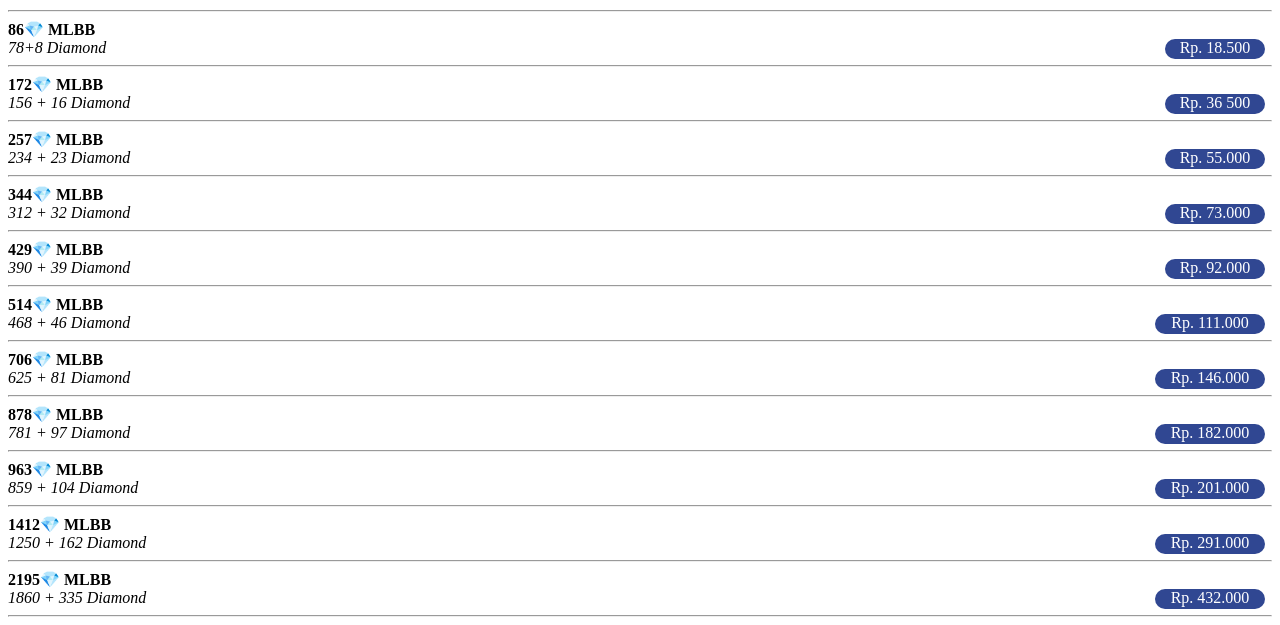
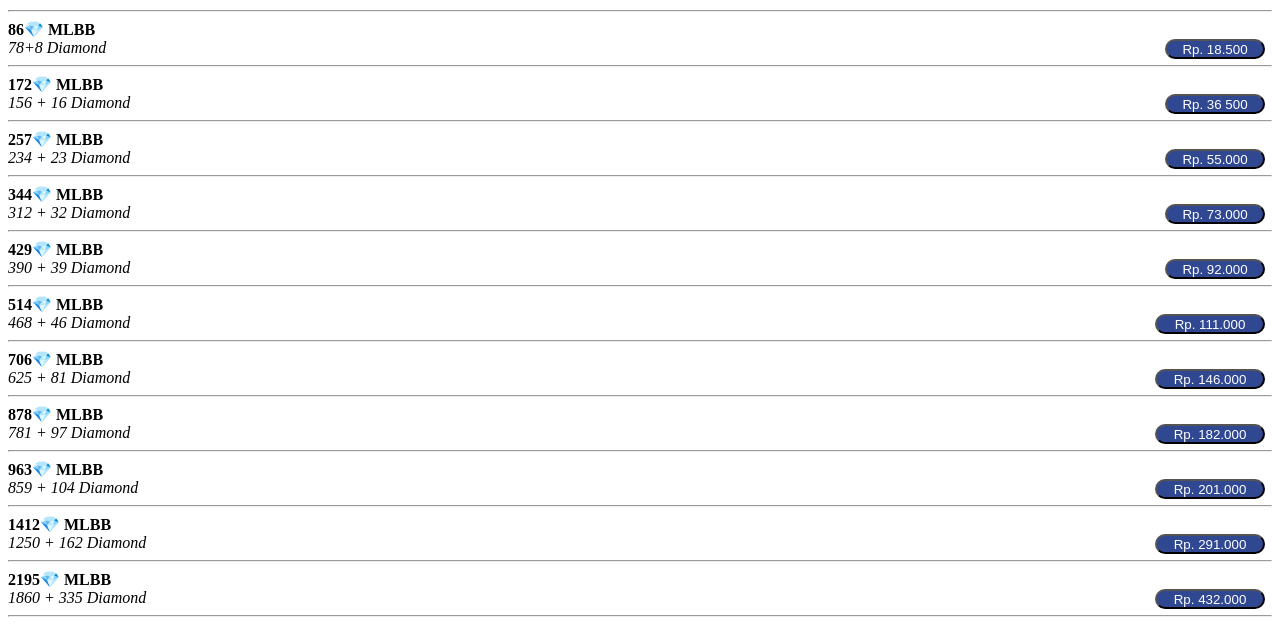
Before and after one commit to Bekmarket/Bek-Market-Mobile-Legends, a plain HTML site: page index.html in a window 1280 px wide. Shown: the part 958-1583 px from the top of the page. Drawn offline with Linux system fonts and the light colour scheme.

Commit message:
Update index.html

```diff
--- a/index.html
+++ b/index.html
@@ -98,7 +98,7 @@ setTimeout(showSlides, 3000); // Change image every 3000 seconds
 
 <a href="https://bekmarket.bukaolshop.site/produk/86-instant-754288">
 
-<fixed button style="
+<button style="
 background-color:#304792;
 border-radius:80px;
 width:100px;
@@ -117,7 +117,7 @@ color:white">Rp. 18.500</button></a>
 
 <a href="https://bekmarket.bukaolshop.site/produk/172-instant-754293">
 
-<fixed button style="
+<button style="
 background-color:#304792;
 border-radius:80px;
 width:100px;
@@ -137,7 +137,7 @@ color:white">Rp. 36 500</button></a>
 
 <a href="https://bekmarket.bukaolshop.site/produk/257-instant-754296">
 
-<fixed button style="
+<button style="
 background-color:#304792;
 border-radius:80px;
 width:100px;
@@ -156,7 +156,7 @@ color:white">Rp. 55.000</button></a>
 
 <a href="https://bekmarket.bukaolshop.site/produk/344-instant-754299">
 
-<fixed button style="
+<button style="
 background-color:#304792;
 border-radius:80px;
 width:100px;
@@ -176,7 +176,7 @@ color:white">Rp. 73.000</button></a>
 
 <a href="https://bekmarket.bukaolshop.site/produk/429-instant-754302">
 
-<fixed button style="
+<button style="
 background-color:#304792;
 border-radius:80px;
 width:100px;
@@ -195,7 +195,7 @@ color:white">Rp. 92.000</button></a>
 
 <a href="https://bekmarket.bukaolshop.site/produk/514-instant-754306">
 
-<fixed button style="
+<button style="
 background-color:#304792;
 border-radius:80px;
 width:110px;
@@ -214,7 +214,7 @@ color:white">Rp. 111.000</button></a>
 
 <a href="https://bekmarket.bukaolshop.site/produk/706-instant-754309">
 
-<fixed button style="
+<button style="
 background-color:#304792;
 border-radius:80px;
 width:110px;
@@ -233,7 +233,7 @@ color:white">Rp. 146.000</button></a>
 
 <a href="https://bekmarket.bukaolshop.site/produk/878-instant-754312">
 
-<fixed button style="
+<button style="
 background-color:#304792;
 border-radius:80px;
 width:110px;
@@ -252,7 +252,7 @@ color:white">Rp. 182.000</button></a>
 
 <a href="https://bekmarket.bukaolshop.site/produk/963-instant-754316">
 
-<fixed button style="
+<button style="
 background-color:#304792;
 border-radius:80px;
 width:110px;
@@ -271,7 +271,7 @@ color:white">Rp. 201.000</button></a>
 
 <a href="https://bekmarket.bukaolshop.site/produk/1412-instant-756667">
 
-<fixed button style="
+<button style="
 background-color:#304792;
 border-radius:80px;
 width:110px;
@@ -290,7 +290,7 @@ color:white">Rp. 291.000</button></a>
 
 <a href="https://bekmarket.bukaolshop.site/produk/2195-instant-771911">
 
-<fixed button style="
+<button style="
 background-color:#304792;
 border-radius:80px;
 width:110px;
```
